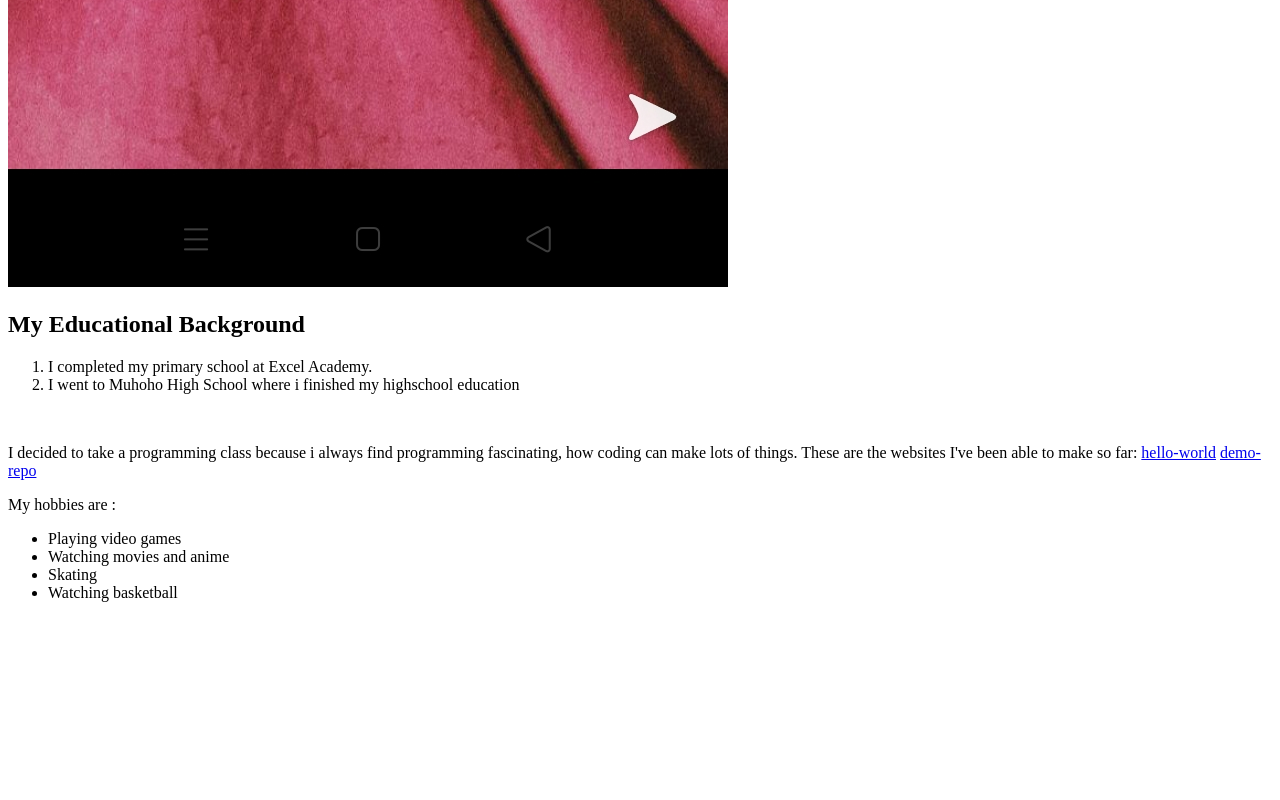
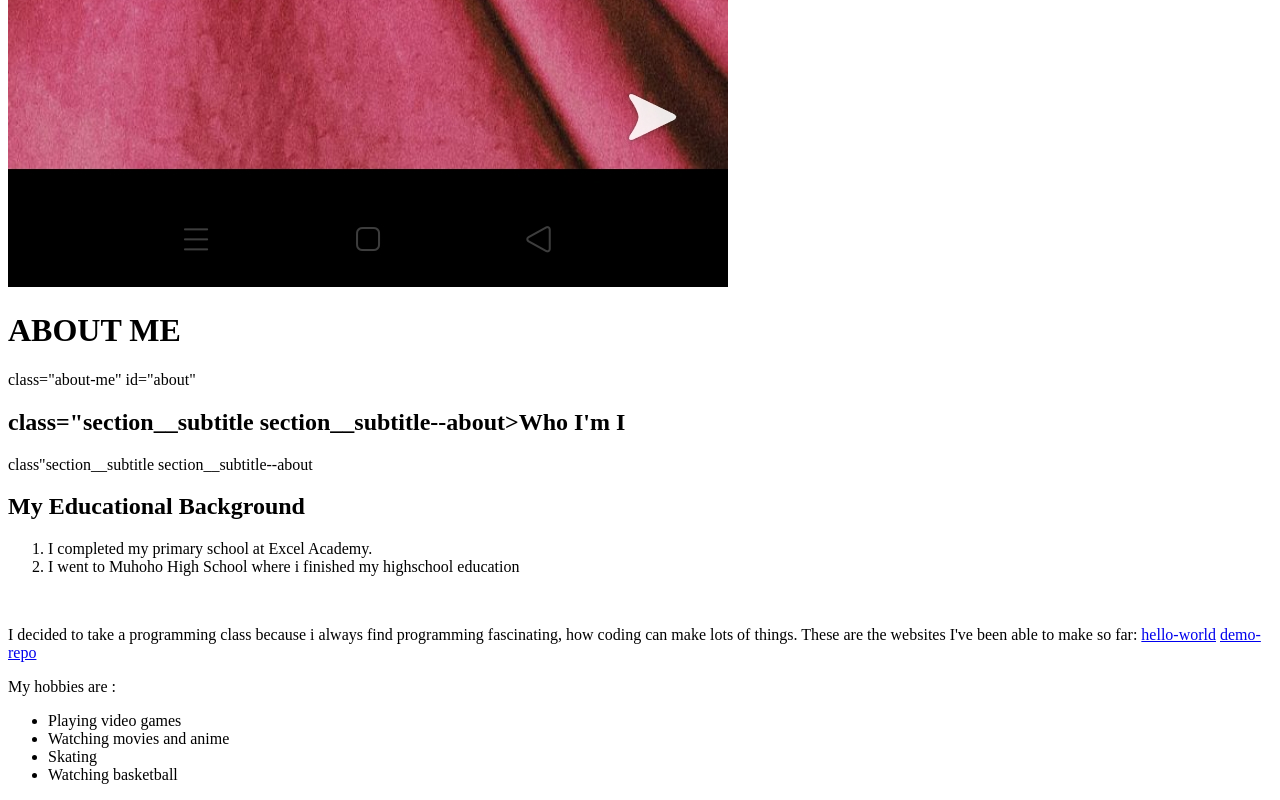
Before and after one commit to Mikey1622/my-portfolio, a plain HTML site: page index.html in a window 1280 px wide. Shown: the part 1353-2153 px from the top of the page. Before the commit the page ends 1971 px from the top, so only its background shows below. Drawn offline with Linux system fonts and the light colour scheme; files whose address does not match are found by name.

Commit message:
Add about me

```diff
--- a/index.html
+++ b/index.html
@@ -21,6 +21,11 @@
     <img src="img/mikedev.jpg" >
 
 <p>
+    <h1><strong>ABOUT ME</strong></h1>
+    <section> class="about-me" id="about"
+        <h2> class="section__subtitle section__subtitle--about>Who I'm I</h2>
+        <p>class"section__subtitle section__subtitle--about</p>
+
     <!--My background-->
     <h2>My Educational Background</h2>
     <ol>
@@ -47,7 +52,7 @@
 
 
     </ul>
-
+</section>
 
 
 
```
